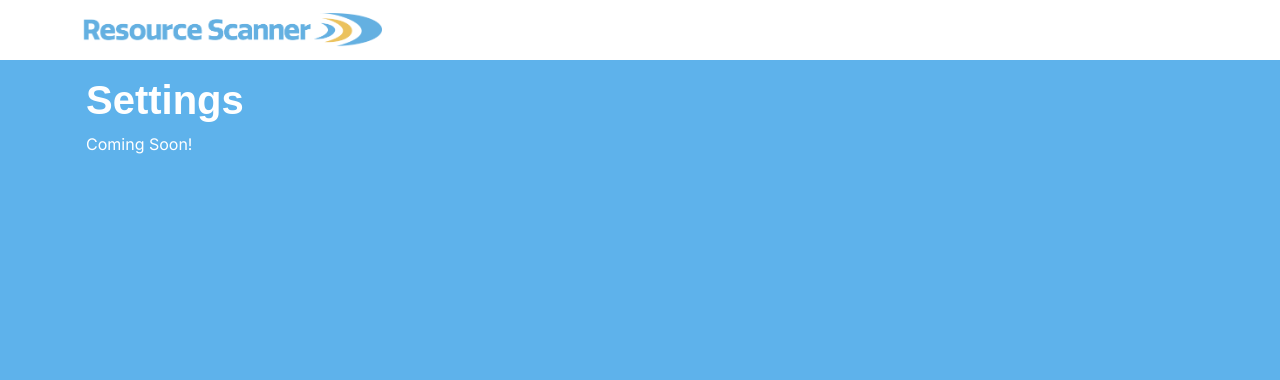
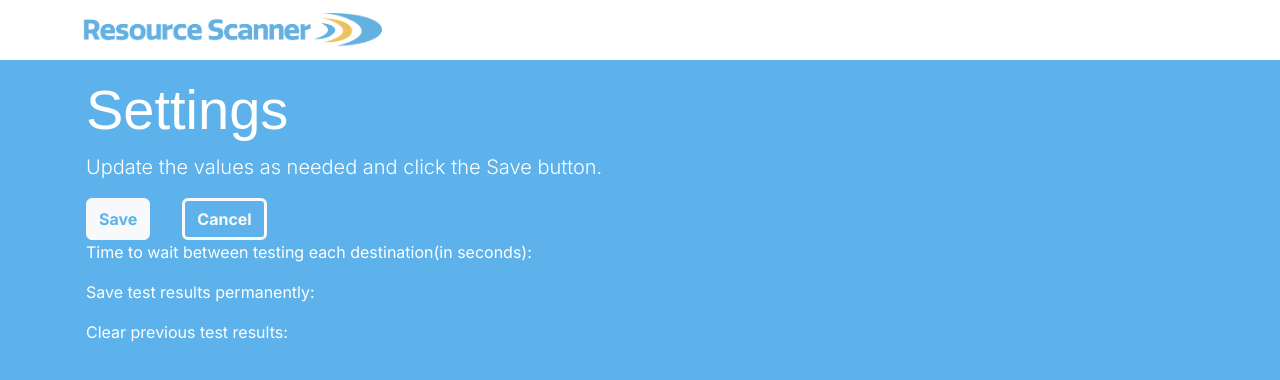
Before and after one commit to mikeuf/mmc6950-capstone, a Next.js app: page / in a window 1280 px wide. Both pictures are taken after a click on the button "Settings". Shown: the top 380 px of the page. Built offline with nearby package versions, Linux system fonts and the light colour scheme; a web font is replaced by a local one.

Commit message:
Added link to logo and additional content to Settings page

```diff
--- a/src/components/FormSettings.js
+++ b/src/components/FormSettings.js
@@ -1,10 +1,26 @@
-function FormSettings() {
-  return (
-    <>
-      <h1>Settings</h1>
-      <p>Coming Soon!</p>
-    </>
-  );
+'use client';
+
+import { useState } from 'react';
+export default function FormSettings({onSettingsClick}) {
+return (
+<>
+<h2 className="display-4">Settings</h2>
+<p className="lead">Update the values as needed and click the Save button.</p>
+<form>
+    <div className="text-center d-flex justify-content-start">
+        <button type="button" id="save-button" className="btn btn-light me-3" onClick={onSettingsClick}>
+            Save
+        </button>
+        <button type="button" id="cancel-button" className="btn btn-outline-light border-3 ms-3" onClick={onSettingsClick}>
+            Cancel
+        </button>
+    </div>
+    <div>
+        <p>Time to wait between testing each destination(in seconds):</p>
+        <p>Save test results permanently:</p>
+        <p>Clear previous test results:</p>
+    </div>
+</form>
+</>
+);
 }
-
-export default FormSettings;
--- a/src/components/NavBar.js
+++ b/src/components/NavBar.js
@@ -4,12 +4,8 @@ function NavBar() {
 	  <div className="container-fluid">
     <nav className="navbar navbar-light">
       <div className="container">
-        <a className="navbar-brand" href="#">
+        <a className="navbar-brand" href="/">
 	  <img src="/static/assets/logo-4x.png" alt="Resource Scanner" width="300px" />
-          {/*
-          Resource Scanner
-          <img src="/docs/5.0/assets/brand/bootstrap-logo.svg" alt="Resource Scanner" width="30" height="24" />
-          */}
         </a>
       </div>
     </nav>
```
Also changed, not shown: 2 other files (tests, documents, lock files or other folders).
